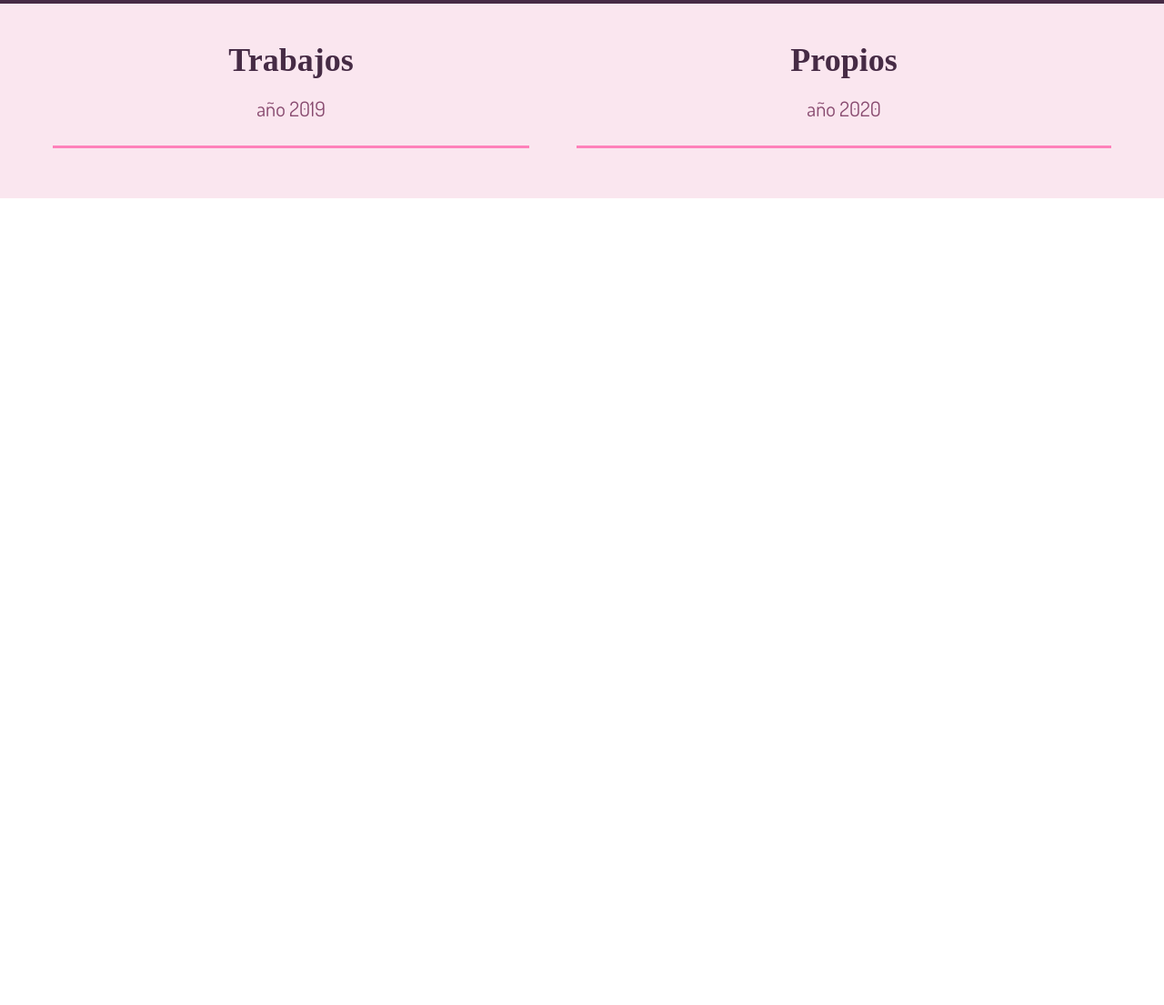
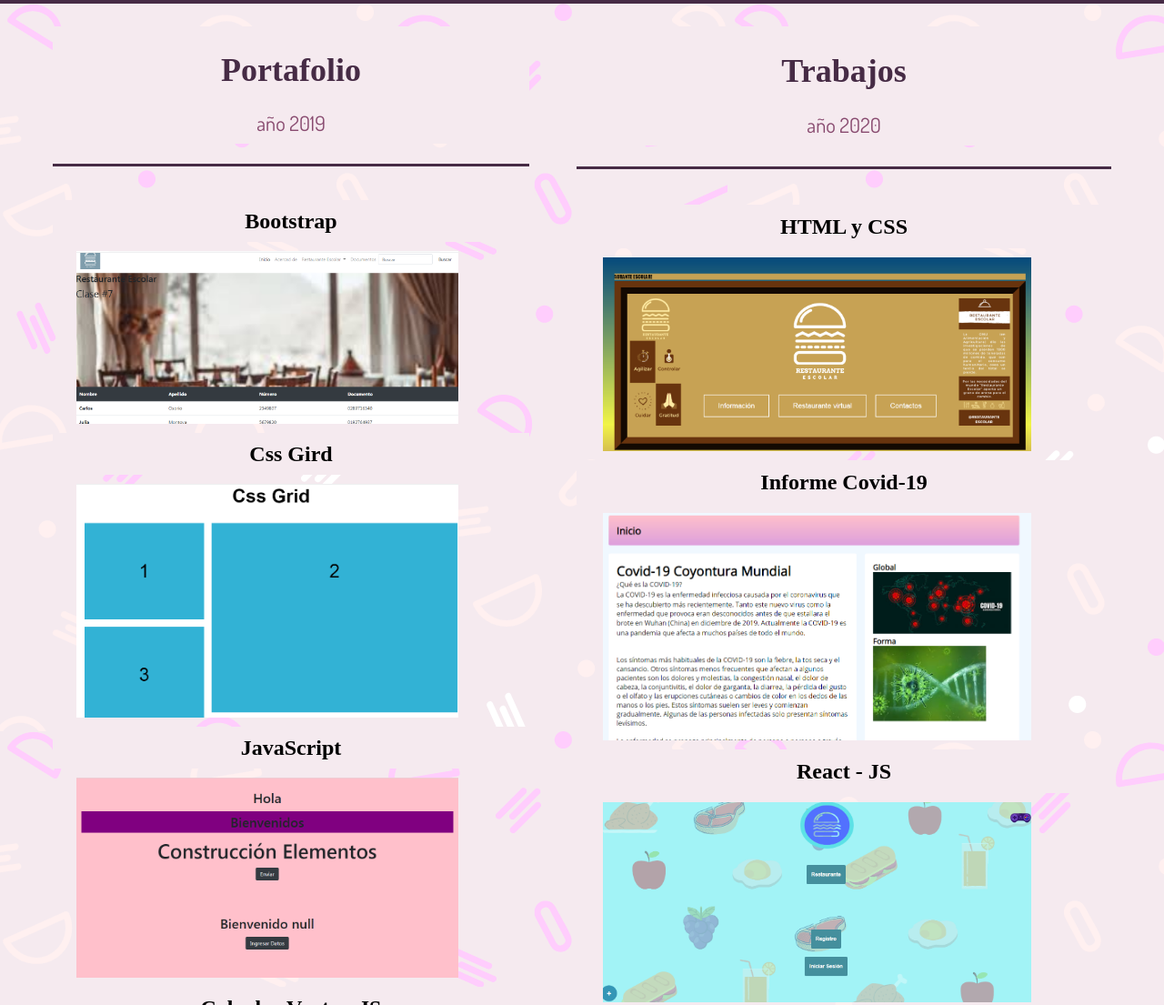
Before and after one commit to AndreaMorales-gif/AndreaMorales-gif.github.io, a plain HTML site: page index.html in a window 1280 px wide. Shown: the part 3047-4152 px from the top of the page at 91% size. Before the commit the page ends 3760 px from the top, so only its background shows below. Drawn offline with nearby package versions, Linux system fonts and the light colour scheme; a web font is replaced by a local one.

Commit message:
Portafolio

```diff
--- a/index.html
+++ b/index.html
@@ -150,30 +150,54 @@
       <br><br>
     </div>
   </div>
+  <!--Línea-->
   <div class="linea"></div>
-
+<!--Division de página para portafolio-->
   <div class="contenedor_principal" id="Trabajos">
+    <!--Primera parte-->
     <div class="PrimerContenedor">
       <div class="textoUno">
-      <h1 class="titleUno">Trabajos</h1>
+      <h1 class="titleUno">Portafolio</h1>
       <span class="spanUno">año 2019</span>
     </div>
       <br>
       <div class="dividor"></div>
-      <div class="contenedorFotos"></div>
+      <div class="contenedorFotos">
+        <h3 class="titleUno">Bootstrap</h3>
+        <div class="fotos"><img src="imagenes/boostrap1.png" alt="Bootstrap"></div>
+        <h3 class="titleUno">Css Gird</h3>
+        <div class="fotos"><img src="imagenes/css1.png" alt="Css Gird"></div>
+        <h3 class="titleUno">JavaScript</h3>
+        <div class="fotos"><img src="imagenes/JS1.png" alt="JavaScript"></div>
+        <h3 class="titleUno">Calcular Venta - JS</h3>
+        <div class="fotos"><img src="imagenes/venta1.png" alt="Calcular Venta - JS"></div>
+      </div>
     </div>
-
+    <!--Segunda Parte-->
     <div class="SegundoContenedor">
         <div class="textoDos">
-        <h1 class="titleDos">Propios</h1>
+        <h1 class="titleDos">Trabajos</h1>
         <span class="spanDos">año 2020</span>
       </div>
         <br>
         <div class="dividor"></div>
-        <div class="contenedorFotos"></div>
+        <div class="contenedorFotos">
+          <h3 class="titleUno">HTML y CSS</h3>
+        <div class="fotos"><img src="imagenes/html.png" alt="HTML y CSS"></div>
+        <h3 class="titleUno">Informe Covid-19</h3>
+        <div class="fotos"><img src="imagenes/covid.png" alt="Informe Covid-19"></div>
+        <h3 class="titleUno">React - JS</h3>
+        <div class="fotos"><img src="imagenes/react.png" alt="React - JS"></div>
+        <h3 class="titleUno">Efectos de Cuarentena</h3>
+        <div class="fotos"><img src="imagenes/cuarentena.png" alt="Calcular Venta - JS"></div>
+        </div>
+        <br><br>
+        <!--Flecha-->
+    <a href="#Trabajos"><i style="font-size: 1.8em; color: #462B45;" class="fas fa-angle-double-down"></i></a>
     </div>
-
   </div>
+  <!--Línea-->
+  <div class="linea"></div>
   <br><br><br><br><br><br><br><br><br><br><br><br><br><br><br><br><br><br><br><br><br><br>
   <!--Script para que funcione la barra-->
   <script>
--- a/style.css
+++ b/style.css
@@ -184,12 +184,11 @@ body, html {
     flex-direction: row;
     justify-content: center;
     margin: auto;
-    background:#fae6ef;
+    background-image: url("imagenes/Fondo2.png");
 }
 
 /*Estilos para espaciado, títulos, párrafos 1mer contenedor*/
 .PrimerContenedor{
-  background-color:#fae6ef;
     width: 45%;
     padding: 2%;
 }
@@ -197,21 +196,27 @@ body, html {
 .textoUno{
   color: #462B45;
   text-align: center;
+  padding: 1%;
+  background-color: #F5EAEF
 }
 
 .titleUno{
   font-family: 'Antic Slab', serif;
   font-weight: bold;
+  text-align: center;
+  padding: 1%;
+  background-color: #F5EAEF;
 }
 .spanUno{
   font-family: 'Dosis', sans-serif;
   font-size: 1.5em;
   color:  #884A6F;
+  padding: 1%;
+  background-color: #F5EAEF
 }
 
 /*Estilos para espaciado, títulos, párrafos 2do contenedor*/
 .SegundoContenedor{
-  background-color:#fae6ef;
     width: 50%;
     padding: 2%;
 }
@@ -219,24 +224,31 @@ body, html {
 .textoDos{
   color: #462B45;
   text-align: center;
+  padding: 1%;
+  background-color: #F5EAEF
 }
 
 .titleDos{
   font-family: 'Antic Slab', serif;
   font-weight: bold;
+  padding: 1%;
+  text-align: center;
+  background-color: #F5EAEF
 }
 .spanDos{
   font-family: 'Dosis', sans-serif;
   font-size: 1.5em;
   color:  #884A6F;
+  padding: 1%;
+  background-color: #F5EAEF
 }
 
-/*Línea de fotos*/
+/*Línea y fotos*/
 .dividor{
     margin-top: 0%;
     width: 100%;
     height: 3px;
-    background-color: #ff81ba;
+    background-color: #462B45;
 }
 
 .contenedorFotos{
@@ -244,3 +256,9 @@ body, html {
   display: flex;
   flex-direction: column;
 }
+
+.fotos img{
+  margin-left: 5%;
+  width: 80%;
+  height: 40%;
+}
```
Also changed, not shown: imagenes/Fondo2.png (added), imagenes/JS1.png (added), imagenes/boostrap1.png (added), imagenes/covid.png (added), imagenes/css1.png (added), imagenes/cuarentena.png (added), imagenes/html.png (added), imagenes/react.png (added), imagenes/venta1.png (added).
